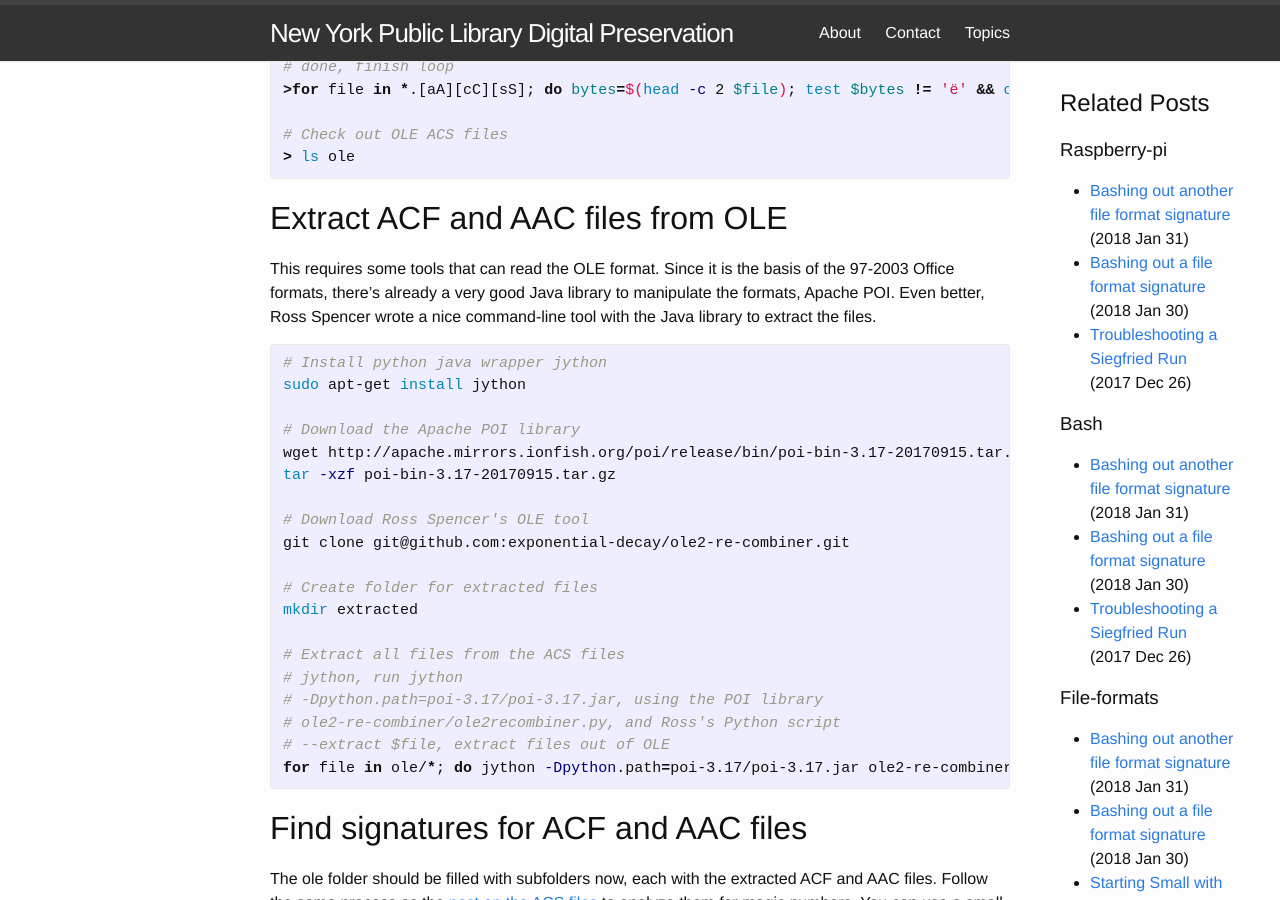
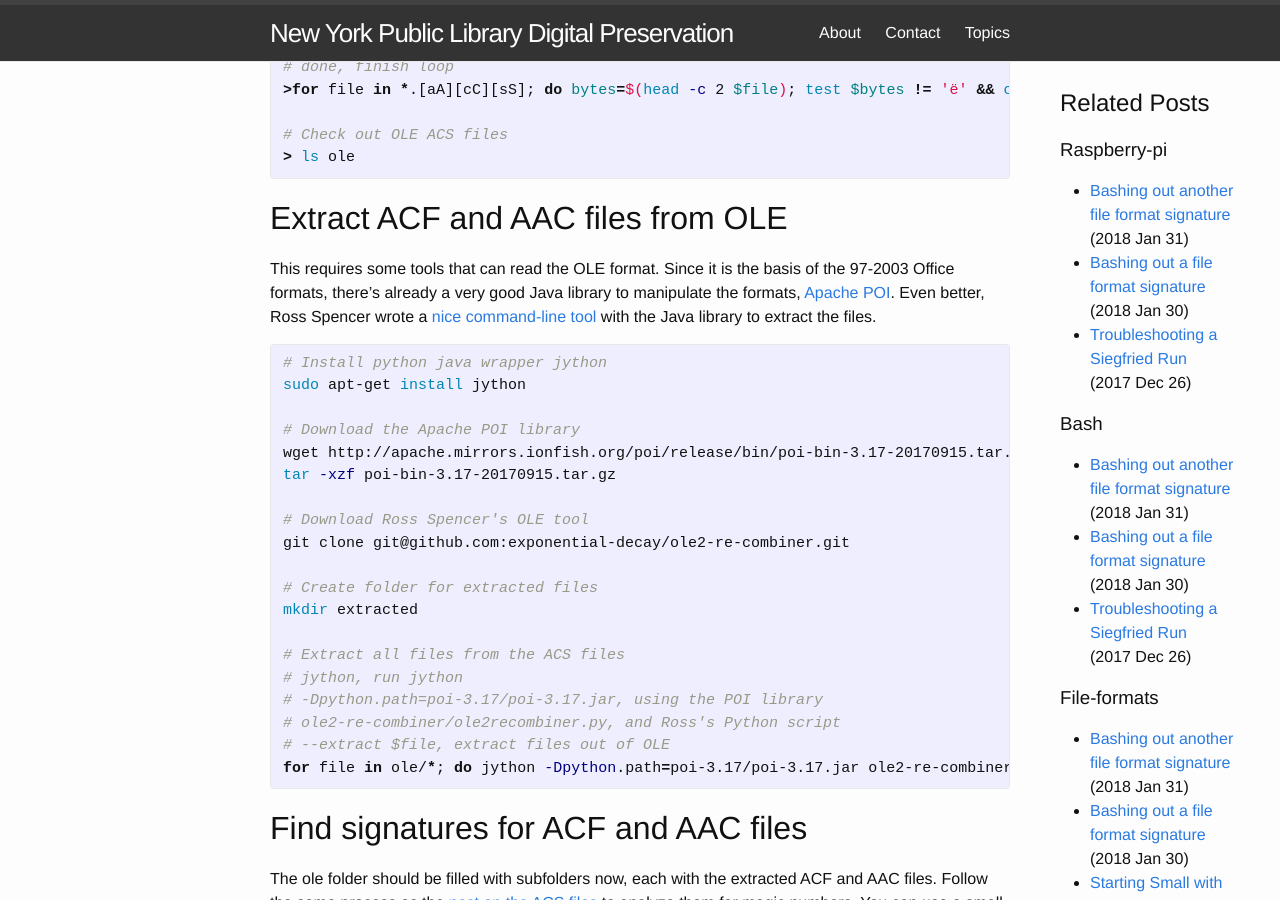
Before and after one commit to NYPL/digpres, a Jekyll site: the page built from _posts/2018-01-31-bashing-out-another-file-format-signature.markdown, in a window 1280 px wide and 900 px high, scrolled down 1438 px. Built offline with Jekyll 4.4.1, drawn with Linux system fonts in a browser that asks for light colours; part of the change alters nothing that is shown.

Commit message:
add more links!

```diff
--- a/_posts/2018-01-31-bashing-out-another-file-format-signature.markdown
+++ b/_posts/2018-01-31-bashing-out-another-file-format-signature.markdown
@@ -64,7 +64,7 @@ mkdir ole
 
 ## Extract ACF and AAC files from OLE
 
-This requires some tools that can read the OLE format. Since it is the basis of the 97-2003 Office formats, there's already a very good Java library to manipulate the formats, Apache POI. Even better, Ross Spencer wrote a nice command-line tool with the Java library to extract the files.
+This requires some tools that can read the OLE format. Since it is the basis of the 97-2003 Office formats, there's already a very good Java library to manipulate the formats, [Apache POI](https://poi.apache.org/index.html). Even better, Ross Spencer wrote a [nice command-line tool](github.com/exponential-decay/ole2-re-combiner) with the Java library to extract the files.
 
 
 
```
